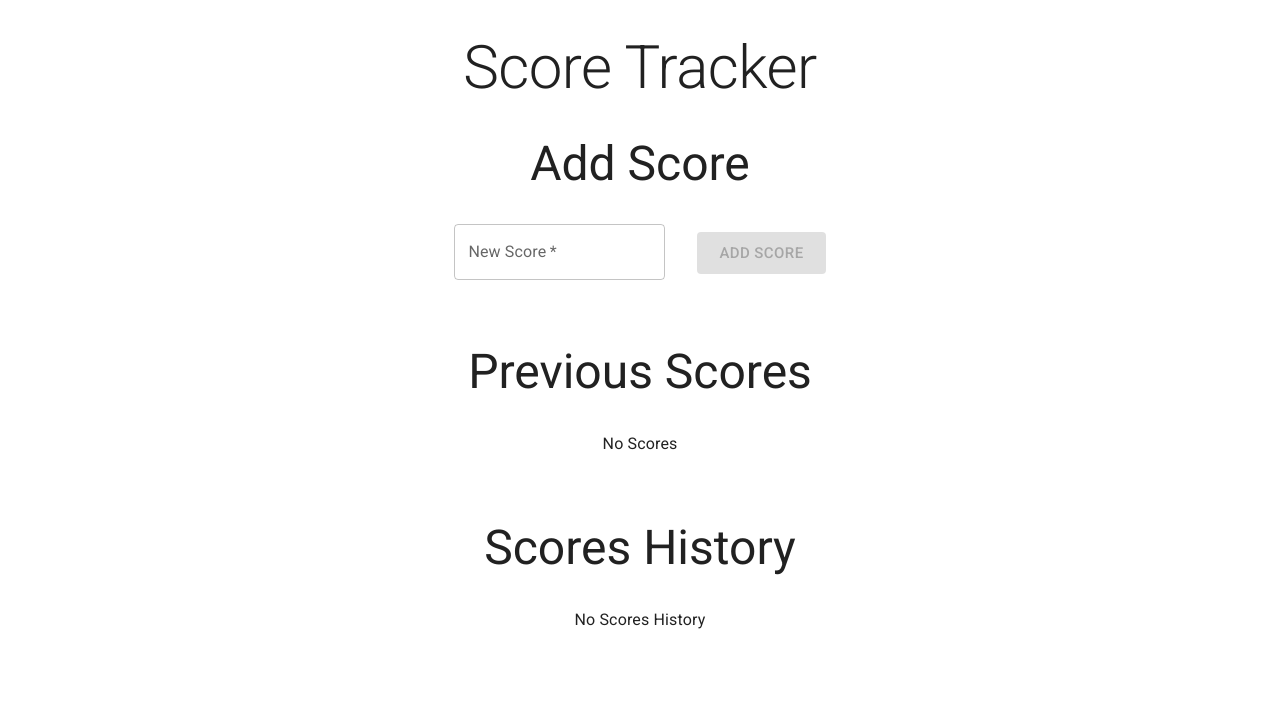
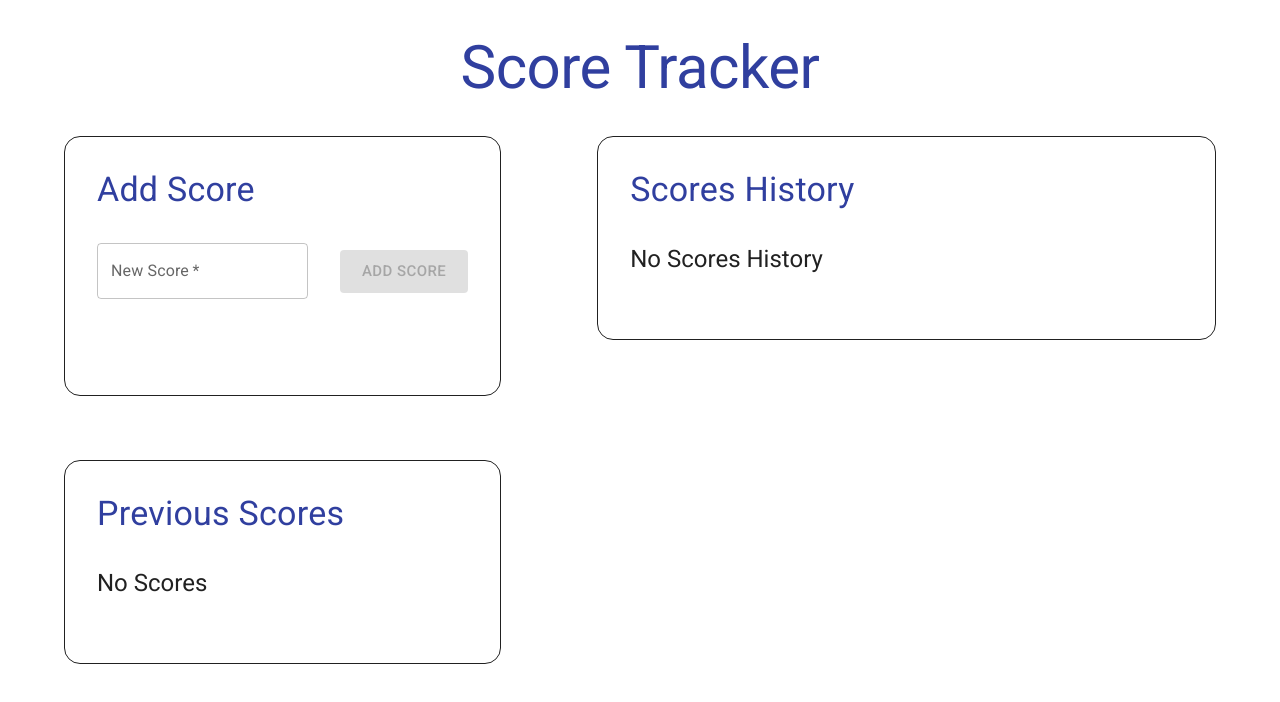
Before and after one commit to michaelyu13/score-tracker, a React (Vite) app: page / in a window 1280 px wide. Shown: the top 702 px of the page. Built offline with nearby package versions, Linux system fonts and the light colour scheme.

Commit message:
Styles - Add some styling

```diff
--- a/src/App.tsx
+++ b/src/App.tsx
@@ -1,10 +1,11 @@
 import { useState } from 'react';
 
 import AddScoreForm from './components/AddScoreForm';
+import Header from './components/Header';
 import ScoresGraph from './components/ScoresGraph';
 import ScoresTable from './components/ScoresTable';
 
-import { Box, Container, CssBaseline, Typography } from '@mui/material/';
+import { Box, Container, CssBaseline } from '@mui/material/';
 import { indigo } from '@mui/material/colors';
 import { ThemeProvider, createTheme } from '@mui/material/styles';
 
@@ -29,16 +30,16 @@ const App: React.FC = () => {
             <CssBaseline />
             <ThemeProvider theme={theme}>
                 <Container sx={{ display: 'flex', flexDirection: 'column', minHeight: '100vh' }}>
-                    <Box component="header" my={4}>
-                        <Typography variant="h2" component="h1" align="center">
-                            Score Tracker
-                        </Typography>
-                    </Box>
+                    <Header />
 
-                    <Box component="main">
-                        <AddScoreForm scoresHistory={scoresHistory} setScoresHistory={setScoresHistory} />
-                        <ScoresTable scoresHistory={scoresHistory} />
-                        <ScoresGraph scoresHistory={scoresHistory} />
+                    <Box component="main" display="flex" gap={12}>
+                        <Box component="section" mb={8}>
+                            <AddScoreForm scoresHistory={scoresHistory} setScoresHistory={setScoresHistory} />
+                            <ScoresTable scoresHistory={scoresHistory} />
+                        </Box>
+                        <Box component="section" sx={{ flexGrow: 1 }}>
+                            <ScoresGraph scoresHistory={scoresHistory} />
+                        </Box>
                     </Box>
                 </Container>
             </ThemeProvider>
--- a/src/components/AddScoreForm.tsx
+++ b/src/components/AddScoreForm.tsx
@@ -52,7 +52,6 @@ const AddScoreForm = ({ scoresHistory, setScoresHistory }: AddScoreFormProps) =>
 
     const handleOnSubmit = (e: React.FormEvent<HTMLFormElement>) => {
         e.preventDefault();
-        console.log(111);
 
         setScoresHistory([...scoresHistory, parseInt(newScore)]);
 
@@ -61,7 +60,8 @@ const AddScoreForm = ({ scoresHistory, setScoresHistory }: AddScoreFormProps) =>
 
     return (
         <>
-            <Typography variant="h3" component="h2" align="center" mb={4}>
+            <Box component="section" mb={8} p={4} sx={{ border: 1, borderRadius: '16px' }}>
+                <Typography variant="h4" component="h2" mb={4} color={'#303f9f'}>
                     Add Score
                 </Typography>
 
@@ -76,6 +76,7 @@ const AddScoreForm = ({ scoresHistory, setScoresHistory }: AddScoreFormProps) =>
                 >
                     <TextField
                         required
+                        autoComplete="off"
                         id="newScore"
                         label="New Score"
                         value={newScore}
@@ -89,6 +90,7 @@ const AddScoreForm = ({ scoresHistory, setScoresHistory }: AddScoreFormProps) =>
                         Add Score
                     </Button>
                 </Box>
+            </Box>
         </>
     );
 };
--- /dev/null
+++ b/src/components/Header.tsx
@@ -0,0 +1,13 @@
+import { Box, Typography } from '@mui/material/';
+
+const Header = () => {
+    return (
+        <Box component="header" my={4}>
+            <Typography variant="h2" component="h1" align="center" color={'#303f9f'} fontWeight={400}>
+                Score Tracker
+            </Typography>
+        </Box>
+    );
+};
+
+export default Header;
--- a/src/components/ScoresGraph.tsx
+++ b/src/components/ScoresGraph.tsx
@@ -1,16 +1,14 @@
 import { Line } from 'react-chartjs-2';
 
-import { Typography } from '@mui/material/';
+import { Box, Typography } from '@mui/material/';
 
 type ScoresGraphProps = {
     scoresHistory: number[];
 };
 
 const ScoresGraph = ({ scoresHistory }: ScoresGraphProps) => {
-    const scoresHistoryIndexes = scoresHistory.map((_, index) => index);
-
     const chartData = {
-        labels: scoresHistoryIndexes,
+        labels: scoresHistory.map((_, index) => index),
         datasets: [
             {
                 label: 'Scores ',
@@ -22,8 +20,9 @@ const ScoresGraph = ({ scoresHistory }: ScoresGraphProps) => {
         ],
     };
     return (
-        <div className="chart-container">
-            <Typography variant="h3" component="h2" align="center" mb={4}>
+        <>
+            <Box component="section" mb={8} p={4} sx={{ border: 1, borderRadius: '16px' }}>
+                <Typography variant="h4" component="h2" mb={4} color={'#303f9f'}>
                     Scores History
                 </Typography>
 
@@ -47,13 +46,14 @@ const ScoresGraph = ({ scoresHistory }: ScoresGraphProps) => {
                         );
                     } else {
                         return (
-                        <Typography component="p" align="center" mb={4}>
+                            <Typography variant="h5" component="p" mb={4}>
                                 No Scores History
                             </Typography>
                         );
                     }
                 })()}
-        </div>
+            </Box>
+        </>
     );
 };
 
--- a/src/components/ScoresTable.tsx
+++ b/src/components/ScoresTable.tsx
@@ -16,8 +16,8 @@ type ScoresTableProps = {
 
 const ScoresTable = ({ scoresHistory }: ScoresTableProps) => {
     return (
-        <Box component="section" width="600px" m="auto" mb={8}>
-            <Typography variant="h3" component="h2" align="center" mb={4}>
+        <Box component="section" mb={8} p={4} sx={{ border: 1, borderRadius: '16px' }}>
+            <Typography variant="h4" component="h2" mb={4} color={'#303f9f'}>
                 Previous Scores
             </Typography>
 
@@ -28,15 +28,17 @@ const ScoresTable = ({ scoresHistory }: ScoresTableProps) => {
                             <Table aria-label="score table">
                                 <TableHead>
                                     <TableRow>
+                                        <TableCell>Attempt</TableCell>
                                         <TableCell>Score</TableCell>
                                     </TableRow>
                                 </TableHead>
                                 <TableBody>
-                                    {scoresHistory.map((score) => (
+                                    {scoresHistory.map((score, index) => (
                                         <TableRow
                                             key={score}
                                             sx={{ '&:last-child td, &:last-child th': { border: 0 } }}
                                         >
+                                            <TableCell scope="row">{index + 1}</TableCell>
                                             <TableCell scope="row">{score}</TableCell>
                                         </TableRow>
                                     ))}
@@ -46,7 +48,7 @@ const ScoresTable = ({ scoresHistory }: ScoresTableProps) => {
                     );
                 } else {
                     return (
-                        <Typography component="p" align="center" mb={4}>
+                        <Typography variant="h5" component="p" mb={4}>
                             No Scores
                         </Typography>
                     );
```
Lines whose indentation alone changed are shown as unchanged.
